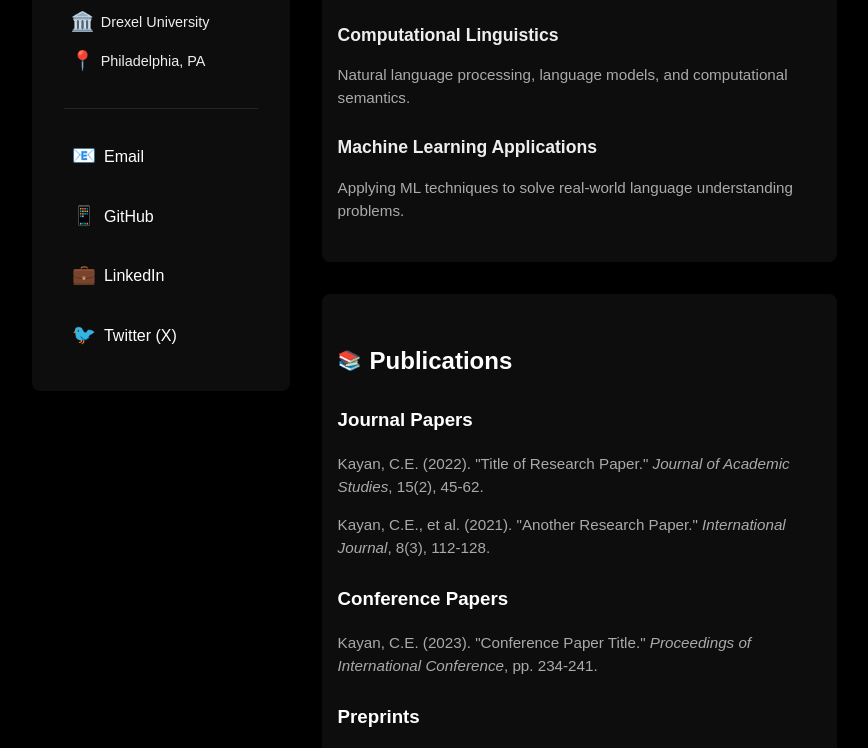
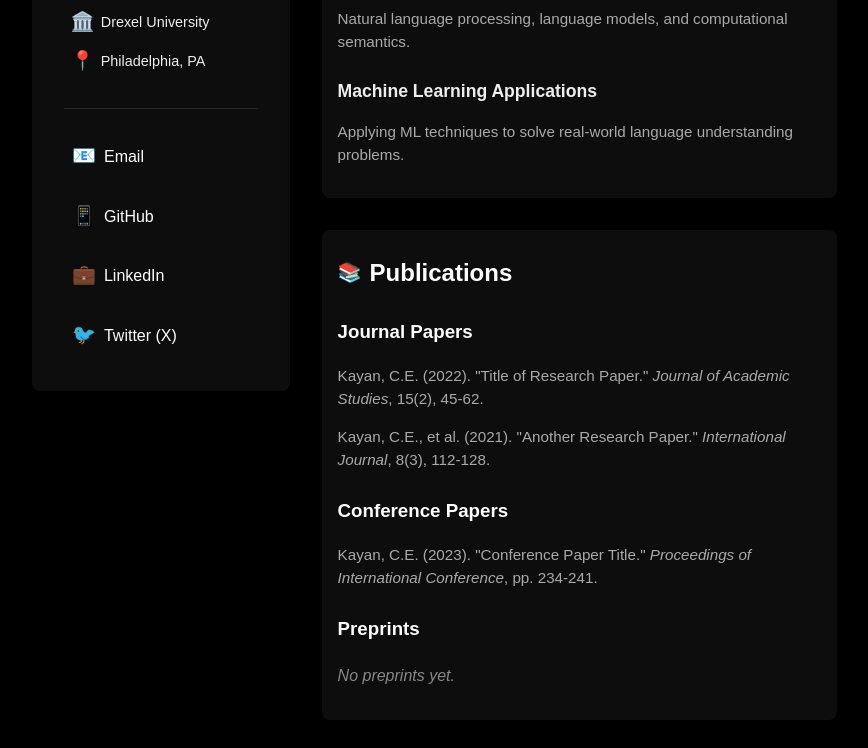
Before and after one commit to cekayan/ceyhunefekayan.com, an Astro site: page / in a window 1280 px wide. Shown: the part 365-1113 px from the top of the page, without its empty margins (240-1108 px from the left). Built offline with nearby package versions, Linux system fonts and the light colour scheme; Astro itself is replaced by a stand-in of ours.

Commit message:
style: adjust padding and margin in index page for improved layout consistency

```diff
--- a/src/pages/index.astro
+++ b/src/pages/index.astro
@@ -139,7 +139,7 @@ const { about, researchInterests, publications, education, workExperience } =
 <style>
   section {
     margin: 2rem 0;
-    padding: 1rem;
+    padding: 0.5rem 1rem;
     background: rgba(255, 255, 255, 0.05);
     border-radius: 8px;
   }
@@ -188,7 +188,7 @@ const { about, researchInterests, publications, education, workExperience } =
 
   h2 {
     font-size: 1.5rem;
-    margin: 2rem 0 1rem;
+    margin: 1rem 0 1rem;
     display: flex;
     align-items: center;
     gap: 0.5rem;
```
